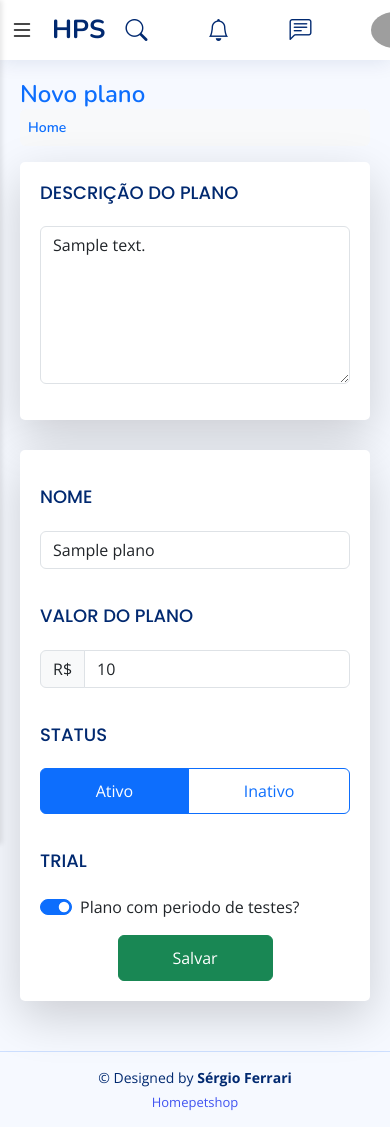
After one commit to sergioferrar/homepet, a Symfony app: template templates/plano/editar.html.twig in a window 390 px wide. The commit adds this page. Run offline with Twig, Linux system fonts and the light colour scheme; the template is opened without the code that fills it: most values are stand-ins (such as "Sample title", 1, 10 or a date in 2020); some libraries are stand-ins or nearby versions; grey boxes are pictures that could not be loaded.

Commit message:
criando editando e exibindo os planos na landing e no dashboard

```diff
--- a/src/Controller/HomeController.php
+++ b/src/Controller/HomeController.php
@@ -17,6 +17,9 @@ class HomeController extends DefaultController
     public function landing(Request $request): Response
     {
         $data = [];
+
+        $planos = $this->getRepositorio(\App\Entity\Plano::class)->listaPlanosHome();
+        $data['planos'] = $planos;
 
         return $this->render('home/landing.html.twig', $data);
     }
--- a/src/Entity/Plano.php
+++ b/src/Entity/Plano.php
@@ -7,6 +7,7 @@ use Doctrine\ORM\Mapping as ORM;
 
 /**
  * @ORM\Entity(repositoryClass=PlanoRepository::class)
+ * @ORM\Table(name="planos")
  */
 class Plano
 {
@@ -43,12 +44,12 @@ class Plano
     private $trial;
 
     /**
-     * @ORM\Column(type="datetime")
+     * @ORM\Column(type="datetime", name="dataTrial")
      */
     private $dataTrial;
 
     /**
-     * @ORM\Column(type="datetime")
+     * @ORM\Column(type="datetime", name="dataPlano")
      */
     private $dataPlano;
 
--- /dev/null
+++ b/templates/plano/editar.html.twig
@@ -0,0 +1,101 @@
+{% extends 'base.html.twig' %}
+{% block body %}
+	<div class="pagetitle">
+		<h1 class="text-primary">Novo plano</h1>
+		<nav>
+			<ol class="breadcrumb bg-light p-2 rounded">
+				<li class="breadcrumb-item"><a href="{{ path('home') }}" class="text-decoration-none text-primary">Home</a></li>
+			</ol>
+		</nav>
+	</div>
+	<form method="post" action="{{url('app_plano_update',{'id':plano.id})}}">
+		<section class="section">
+			<div class="row justify-content-center">
+				<div class="col-md-8 col-sm-12">
+
+					<div class="card shadow-lg border-0">
+						<div class="card-body">
+							<h5 class="card-title text-uppercase">Descrição do plano</h5>
+							<div class="row">
+								<div class="col-md-12 mb-3">
+									<textarea class="form-control tinymce-editor" rows="6" name="descricao" id="descricao">{{plano.descricao}}</textarea>
+								</div>
+							</div>
+						</div>
+					</div>
+				</div>
+				<div class="col-md-4 col-sm-12">
+
+					<div class="card shadow-lg border-0">
+						<div class="card-body">
+							<div class="mb-3 mt-3">
+								<h5 class="card-title text-uppercase">Nome</h5>
+								<input type="text" class="form-control" id="nome" name="nome" value="{{ plano.titulo }}" required>
+							</div>
+							<div class="mb-3">
+								<h5 class="card-title text-uppercase">Valor do plano</h5>
+								<div class="input-group mb-3">
+									<span class="input-group-text" id="basic-addon1">R$</span>
+									<input type="text" class="form-control" name="valor" id="valor" value="{{ plano.valor }}" placeholder="99,00" oninput="validateFloatInput(this)">
+								</div>
+							</div>
+							<div class="mb-3">
+								<h5 class="card-title text-uppercase border-botton">Status</h5>
+								<div class="btn-group w-100" role="group">
+									<input {% if plano.status == 'Ativo' %} checked {% endif %} type="radio" class="btn-check" name="status" id="status1" value="Ativo" autocomplete="off" checked>
+									<label class="btn btn-outline-primary" for="status1">Ativo</label>
+									<input {% if plano.status == 'Inativo' %} checked {% endif %} type="radio" class="btn-check" name="status" id="status2" value="Inativo" autocomplete="off">
+									<label class="btn btn-outline-primary" for="status2">Inativo</label>
+								</div>
+							</div>
+							<div class="mb-3">
+								<h5 class="card-title text-uppercase">Trial</h5>
+								<div class="form-check form-switch">
+									<input class="form-check-input" {% if plano.trial == true %} checked {% endif %} type="checkbox" name="trial" role="switch" id="flexSwitchCheckDefault">
+									<label class="form-check-label" for="flexSwitchCheckDefault">Plano com periodo de testes?</label>
+								</div>
+							</div>
+							<div class="text-center">
+								<button type="submit" class="btn btn-success w-50">Salvar</button>
+							</div>
+						</div>
+					</div>
+				</div>
+				<div class="col-lg-12">
+				</div>
+			</div>
+		</section>
+	</form>
+{% endblock %}
+{% block javascripts %}
+	<script>
+		$(function(){
+			$('#cep').change(function () {
+				var cep = $(this).val().replace('-', '').replace('.', '');
+				if (cep.length === 8) {
+					$.get("https://viacep.com.br/ws/" + cep + "/json", function (data) {
+						if (!data.erro) {
+							$('#bairro').val(data.bairro);
+							$('#complemento').val(data.complemento);
+							$('#cidade').val(data.localidade);
+							$('#rua').val(data.logradouro);
+						}
+					}, 'json');
+				}
+			});
+		});
+
+		document.addEventListener('DOMContentLoaded', function () {
+		function validateFloatInput(input) {
+			input.value = input.value.replace(',', '.');
+			input.value = input.value.replace(/[^0-9.]/g, '');
+			const parts = input.value.split('.');
+			if (parts.length > 2) {
+				input.value = parts[0] + '.' + parts.slice(1).join('');
+			}
+		}
+		// Torna a função global para o oninput enxergar
+		window.validateFloatInput = validateFloatInput;
+	});
+	</script>
+{% endblock %}
```
Also changed, not shown: src/Controller/PlanoController.php (+51 -6 lines), src/Repository/PlanoRepository.php (+49 -2 lines), src/Twig/AppExtension.php (+22 -0 lines), templates/home/landing.html.twig (+19 -16 lines), templates/plano/cadastro.html.twig (+12 -8 lines), templates/plano/index.html.twig (+7 -5 lines).
